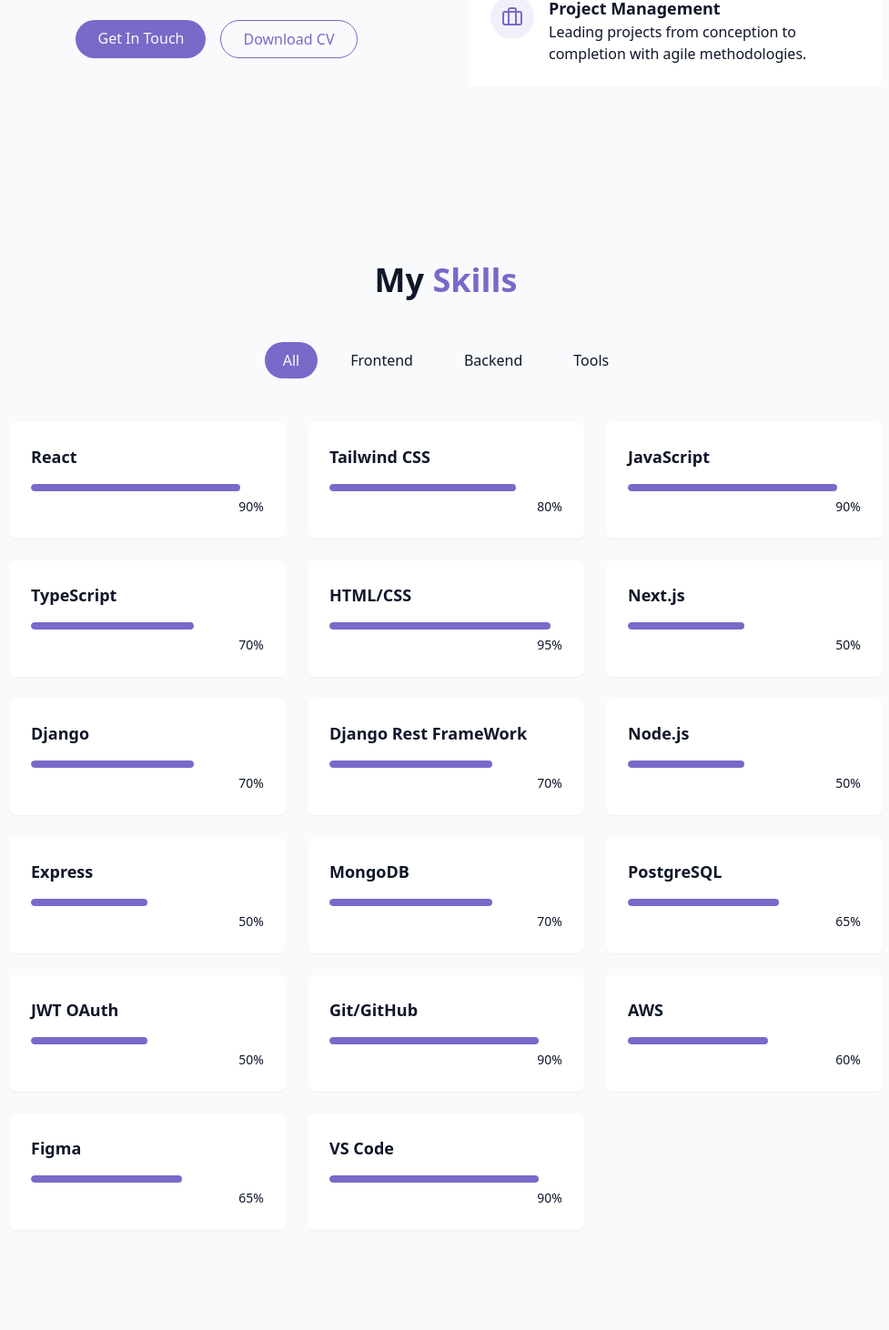
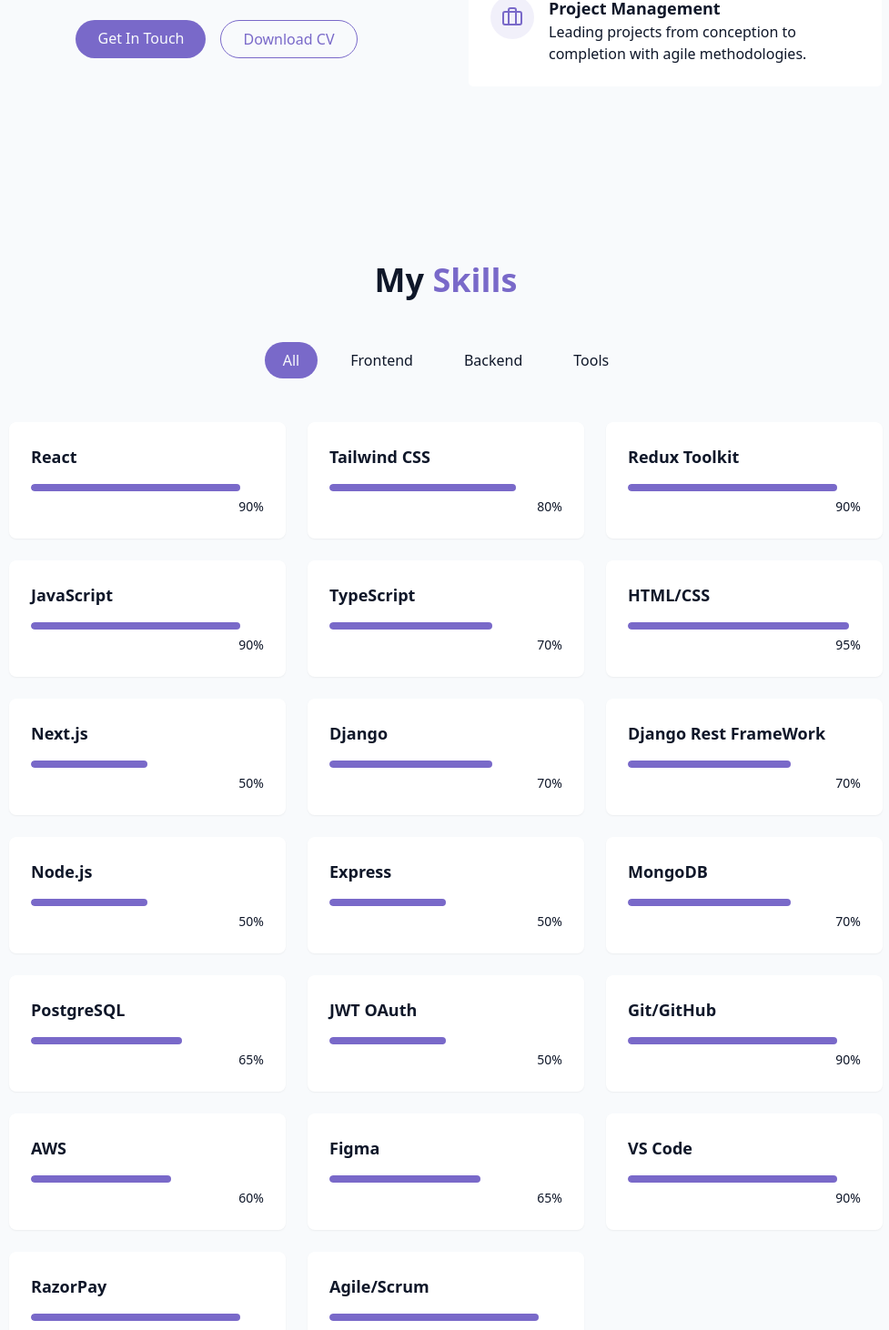
Before and after one commit to Lalitpandey1/My-Portfolio-Website, a React (Vite) app: page / in a window 1280 px wide. Shown: the part 1314-2776 px from the top of the page at 91% size, without its empty margins (150-1127 px from the left). Built offline with nearby package versions, Linux system fonts and the light colour scheme.

Commit message:
Add Redux Toolkit, RazorPay, and Agile/Scrum skills

```diff
--- a/src/components/SkillsSection.jsx
+++ b/src/components/SkillsSection.jsx
@@ -5,6 +5,7 @@
   // Frontend
   { name: "React", level: 90, category: "frontend" },
   { name: "Tailwind CSS", level: 80, category: "frontend" },
+   { name: "Redux Toolkit", level: 90, category: "frontend" },
   { name: "JavaScript", level: 90, category: "frontend" },
   { name: "TypeScript", level: 70, category: "frontend" },
   { name: "HTML/CSS", level: 95, category: "frontend" },
@@ -25,6 +26,9 @@
   { name: "AWS", level: 60, category: "tools" },
   { name: "Figma", level: 65, category: "tools" },
   { name: "VS Code", level: 90, category: "tools" },
+  { name: "RazorPay", level: 90, category: "tools" },
+  { name: "Agile/Scrum", level: 90, category: "tools" },
+
 ];
 
 const categories = ["all", "frontend", "backend", "tools"];
```
